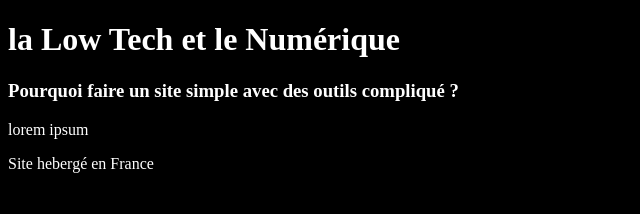
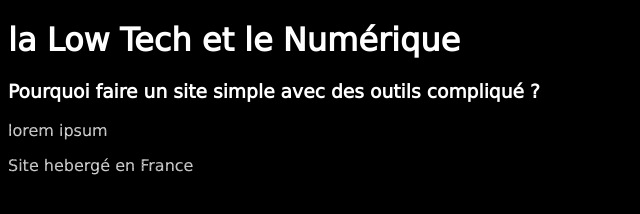
Before and after one commit to Carlitos73490/LowTechCarlJeremy, a plain HTML site: page index.html in a window 1280 px wide. Shown: the whole page, without its empty margins (0-640 px from the left). Drawn offline with Linux system fonts and the light colour scheme.

Commit message:
Police working

```diff
--- a/style.css
+++ b/style.css
@@ -1,6 +1,6 @@
 @font-face {
     font-family: "EcoFont";
-    src: url("/font/ecofont_vera_sans_regular.ttf") format("ttf");
+    src: url('ecofont.ttf');
 }
 
 body{
```
Also changed, not shown: ecofont.ttf (renamed from font/ecofont_vera_sans_regular.ttf).
